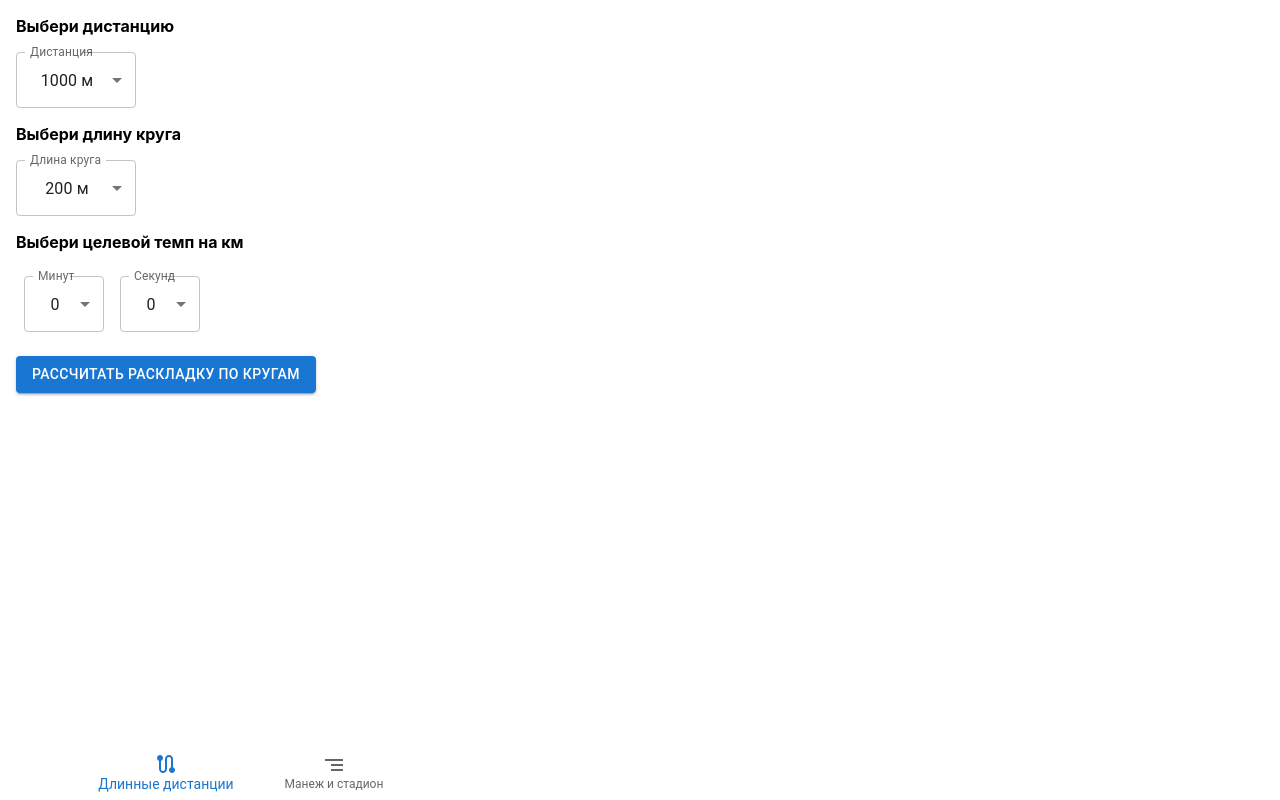
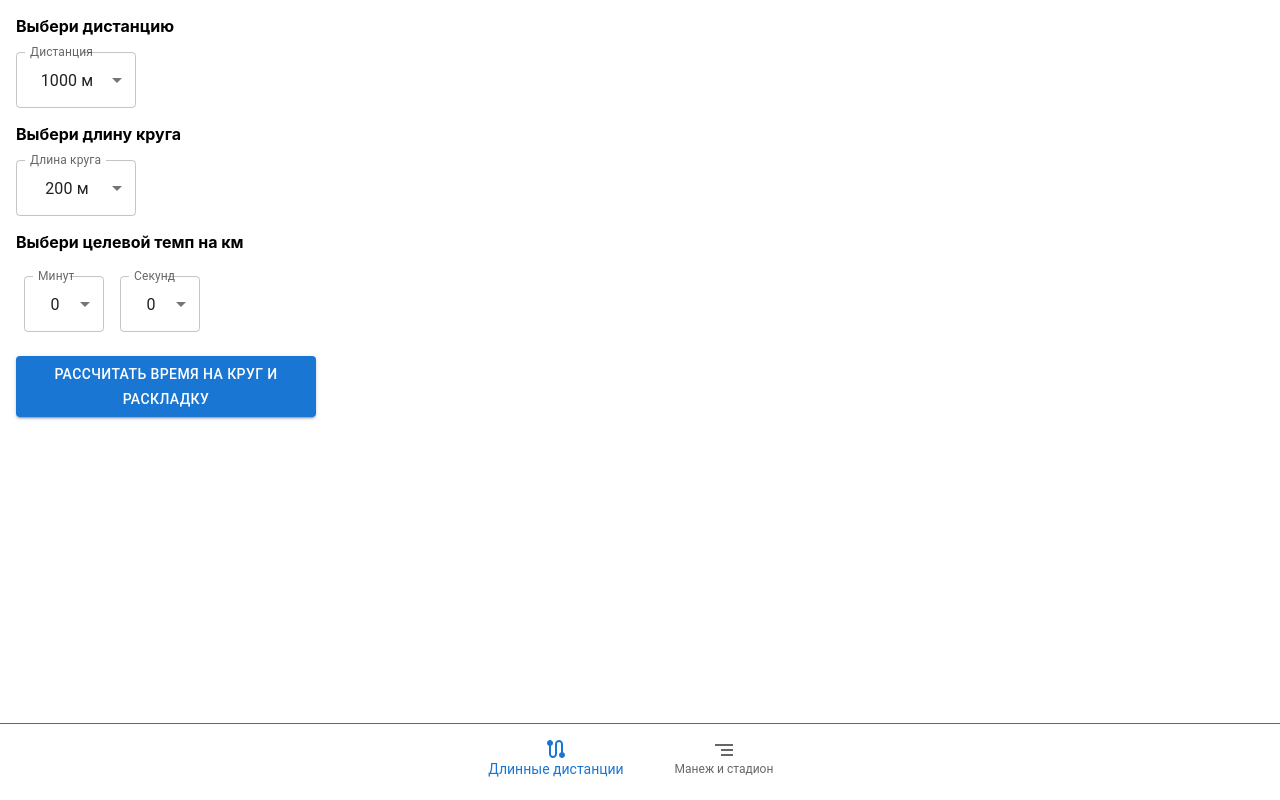
Before and after one commit to ilyavazhenin/runners-pace-calc, a React (Create React App) app: page /track in a window 1280 px wide. Built offline with nearby package versions, Linux system fonts and the light colour scheme.

Commit message:
fix: add border, paddings to bottom nav and pwa icons

```diff
--- a/src/pages/distance-running/components/DistanceSelect.jsx
+++ b/src/pages/distance-running/components/DistanceSelect.jsx
@@ -23,7 +23,9 @@ const DistanceSelect = () => {
           onChange={handleChange}
         >
           {ROAD_DISTANCES.map((dist) => (
-            <MenuItem key={dist} value={dist}>{dist} км</MenuItem>
+            <MenuItem key={dist} value={dist}>
+              {dist} км
+            </MenuItem>
           ))}
         </Select>
       </FormControl>
--- a/src/pages/distance-running/components/FinishTimeSelect.jsx
+++ b/src/pages/distance-running/components/FinishTimeSelect.jsx
@@ -12,11 +12,13 @@ import {
 } from '../../../utils/time-converters';
 import { SplitsContext } from '../../../context/DistRunningContext';
 import { useContext } from 'react';
-import { MINS_AND_SECS_TO_PICK_FROM, HOURS_TO_PICK_FROM } from '../../../utils/constants';
+import {
+  MINS_AND_SECS_TO_PICK_FROM,
+  HOURS_TO_PICK_FROM,
+} from '../../../utils/constants';
 
 const FinishTimeSelectGroup = () => {
   const { state, dispatch } = useContext(SplitsContext);
-
 
   const handleHours = (e) => {
     const calculatedFinishTime = { ...state.finishTime, hrs: e.target.value };
--- a/src/pages/distance-running/components/SplitsList.jsx
+++ b/src/pages/distance-running/components/SplitsList.jsx
@@ -17,7 +17,7 @@ const SplitsList = () => {
   let timeSumBySplit = 0;
 
   return (
-    <ul style={{ listStyleType: 'none', marginBottom: '60px' }}>
+    <ul style={{ listStyleType: 'none', marginBottom: '65px' }}>
       {state?.splits?.length
         ? state.splits.map((split, index) => {
             // const [split, timeSumBySplit] = splitInfo;
--- a/src/pages/shared-components/Navigation.jsx
+++ b/src/pages/shared-components/Navigation.jsx
@@ -11,8 +11,19 @@ export const Navigation = () => {
   const navigate = useNavigate();
 
   return (
-    <Box sx={{ position: 'fixed', bottom: 0, width: 500}}>
+    <Box
+
+    >
       <BottomNavigation
+      sx={{
+        position: 'fixed',
+        bottom: 0,
+        paddingBottom: '15px',
+        paddingTop: '5px',
+        left: 0,
+        right: 0,
+        borderTop: '1px solid #1976d2',
+      }}
         showLabels
         value={value}
         onChange={(event, newValue) => {
@@ -20,9 +31,17 @@ export const Navigation = () => {
           navigate(`${newValue}`);
         }}
       >
-        <BottomNavigationAction label="Длинные дистанции" icon={<RouteIcon />} value={'/distancerun'} />
-        <BottomNavigationAction label="Манеж и стадион" icon={<SegmentIcon />} value={'/track'}/>
+        <BottomNavigationAction
+          label="Длинные дистанции"
+          icon={<RouteIcon />}
+          value={'/distancerun'}
+        />
+        <BottomNavigationAction
+          label="Манеж и стадион"
+          icon={<SegmentIcon />}
+          value={'/track'}
+        />
       </BottomNavigation>
     </Box>
   );
-}
+};
--- a/src/pages/track-and-field/components/AvgPaceSelect.jsx
+++ b/src/pages/track-and-field/components/AvgPaceSelect.jsx
@@ -75,7 +75,7 @@ const AvgPaceSelect = () => {
         </FormControl>
       </Stack>
       <Button variant="contained" onClick={getFinishTime}>
-        Рассчитать раскладку по кругам
+        Рассчитать время на круг и раскладку
       </Button>
     </>
   );
--- a/src/pages/track-and-field/components/LapsList.jsx
+++ b/src/pages/track-and-field/components/LapsList.jsx
@@ -13,7 +13,7 @@ const LapsList = () => {
   let timeSumByLap = 0;
 
   return (
-    <ul style={{ listStyleType: 'none', marginBottom: '60px' }}>
+    <ul style={{ listStyleType: 'none', marginBottom: '65px' }}>
       {state?.laps?.length
         ? state.laps.map((lap, index) => {
             timeSumByLap += convertTimeToMs(parseTimeString(lap));
```
Also changed, not shown: public/app-icon-new.png (added), public/app-icon-new192.png (added), public/manifest.json.
